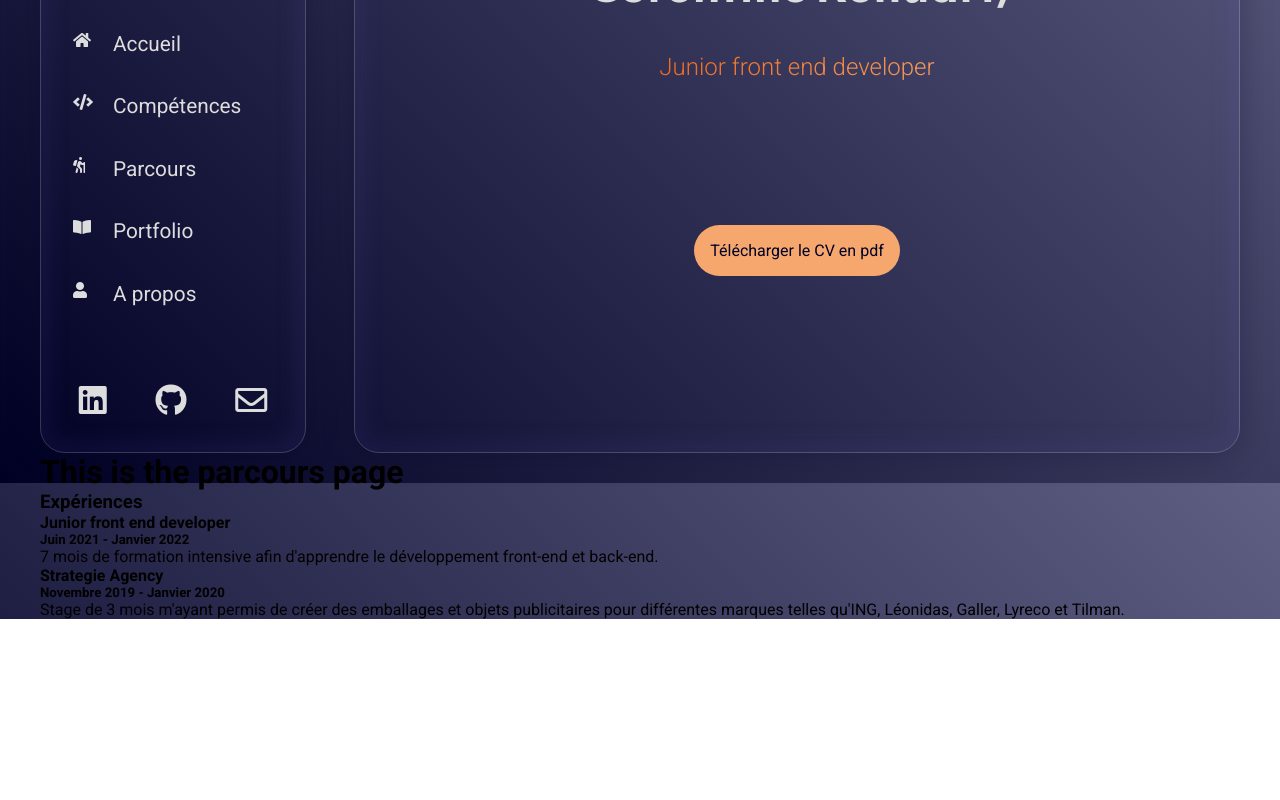
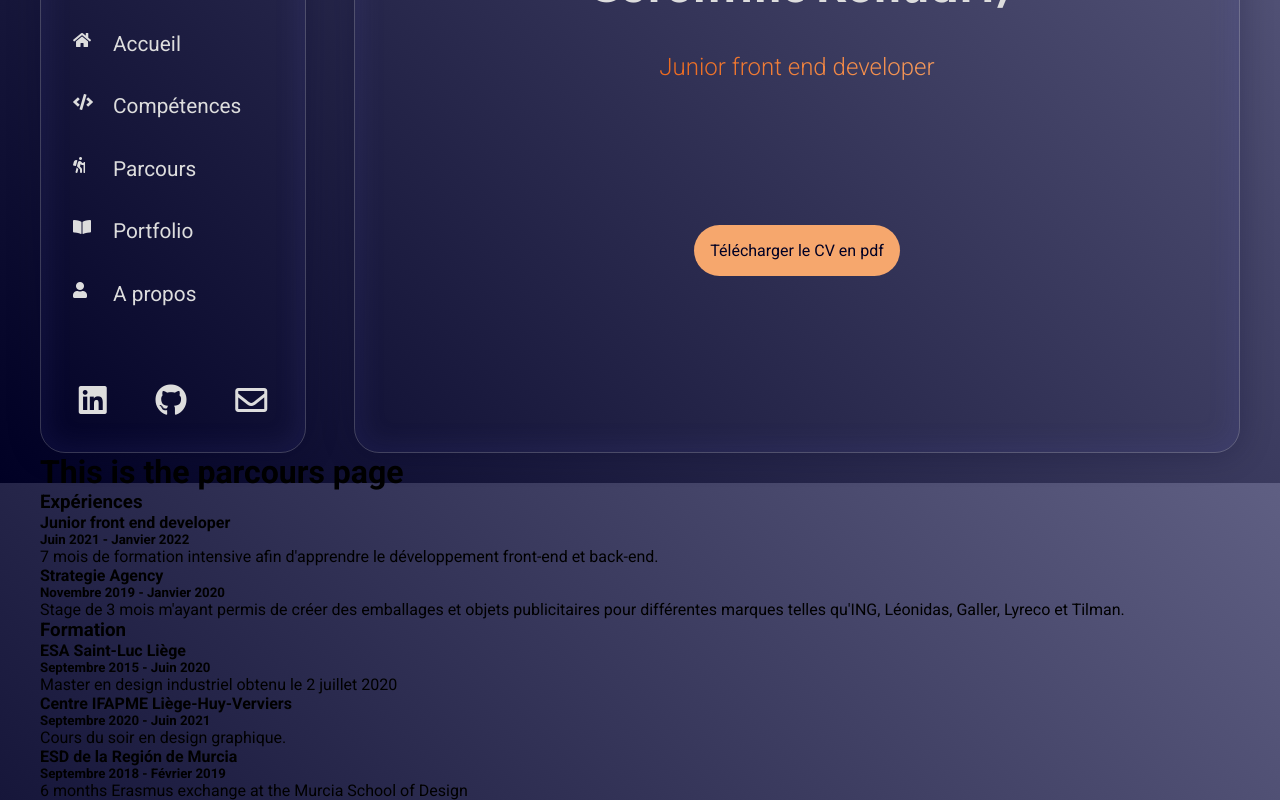
Before and after one commit to Corentine4/Portfolio-React, a React (Create React App) app: page /career in a window 1280 px wide. Shown: the part 317-1117 px from the top of the page. Before the commit the page ends 936 px from the top, so only its background shows below. Built offline with nearby package versions, Linux system fonts and the light colour scheme.

Commit message:
Adding the training component

```diff
--- /dev/null
+++ b/src/elements/Career/Training.js
@@ -0,0 +1,26 @@
+import React from 'react';
+
+const Training = () => {
+    return (
+        <div className="Training">
+            <h3>Formation</h3>
+            <div className="training-1">
+                <h4>ESA Saint-Luc Liège</h4>
+                <h5>Septembre 2015 - Juin 2020</h5>
+                <p>Master en design industriel obtenu le 2 juillet 2020</p>
+            </div>
+            <div className="training-2">
+                <h4>Centre IFAPME Liège-Huy-Verviers</h4>
+                <h5>Septembre 2020 - Juin 2021</h5>
+                <p>Cours du soir en design graphique.</p>
+            </div>
+            <div className="training-3">
+                <h4>ESD de la Región de Murcia</h4>
+                <h5>Septembre 2018 - Février 2019</h5>
+                <p>6 months Erasmus exchange at the Murcia School of Design</p>
+            </div>
+        </div>
+    );
+};
+
+export default Training;
--- a/src/pages/Career.js
+++ b/src/pages/Career.js
@@ -1,6 +1,7 @@
 import React from 'react';
 import Navigation from './Home';
 import Experiences from '../elements/Career/Experiences';
+import Training from '../elements/Career/Training';
 
 const Parcours = () => {
     return (
@@ -8,6 +9,7 @@ const Parcours = () => {
             <Navigation/>
             <h1>This is the parcours page</h1>
             <Experiences/>
+            <Training/>
         </div>
     );
 };
```
